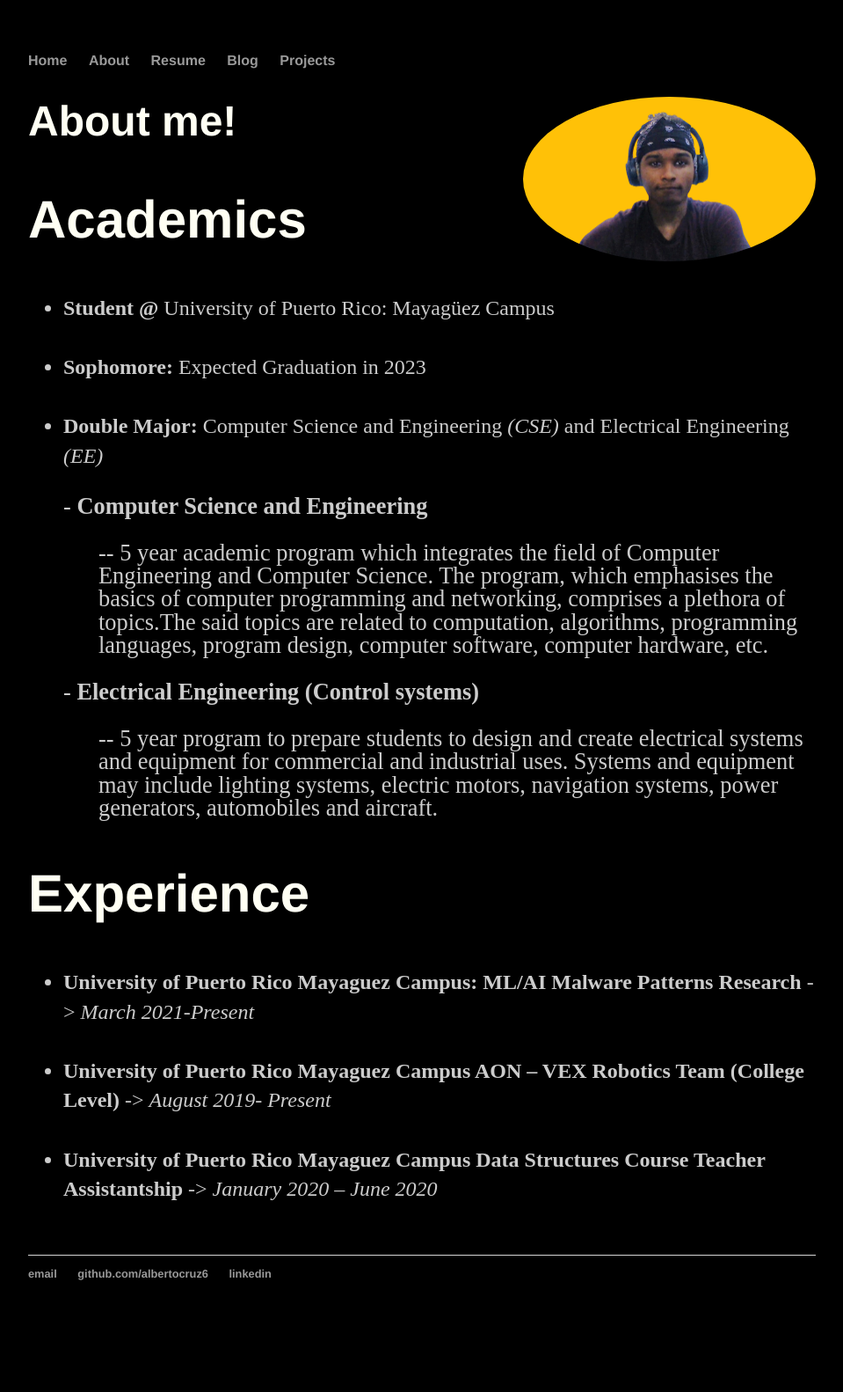
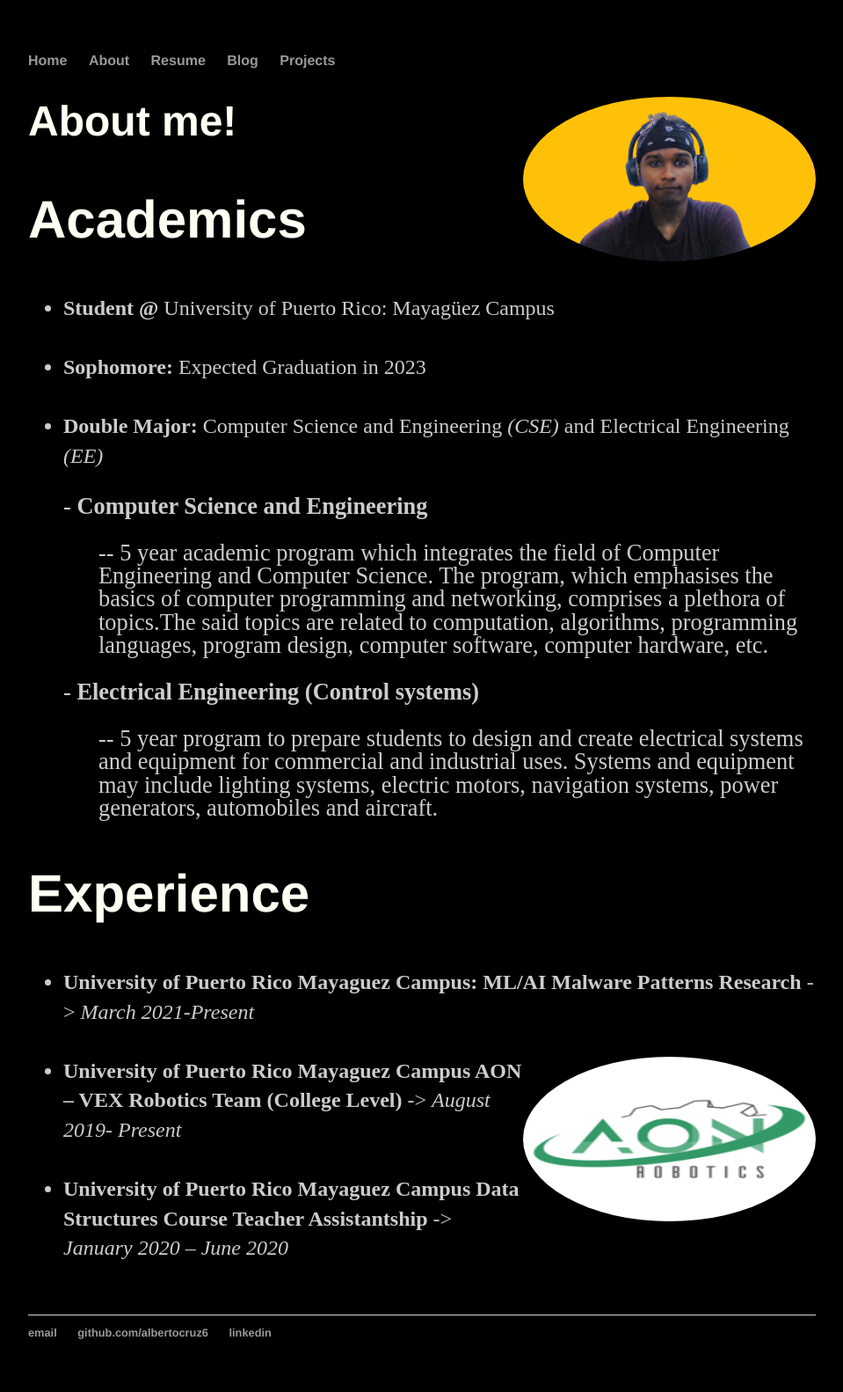
Before and after one commit to albertocruz6/albertocruz6.github.io, a Jekyll site: the page built from about/index.html, in a window 1280 px wide. Shown: the whole page at 88% size, without its empty margins (160-1119 px from the left). Built offline with Jekyll 4.4.1, drawn with Linux system fonts in a browser that asks for light colours; before the commit the page ends 1515 px from its top, so only the background shows below that.

Commit message:
Update index.html

```diff
--- a/about/index.html
+++ b/about/index.html
@@ -37,6 +37,7 @@
 <ul>
   <li><b>University of Puerto Rico Mayaguez Campus: ML/AI Malware Patterns Research</b> -> <i>March 2021-Present</i></li>
   <br>
+  <img class="circular--square" src="../res/aon_logo.png" alt="PFP" style="float: right">
   <li><b>University of Puerto Rico Mayaguez Campus AON – VEX Robotics Team (College Level)</b> -> <i>August 2019- Present</i></li>
   <br>
   <li><b>University of Puerto Rico Mayaguez Campus Data Structures Course Teacher Assistantship</b> -> <i>January 2020 – June 2020</i></li>
```
